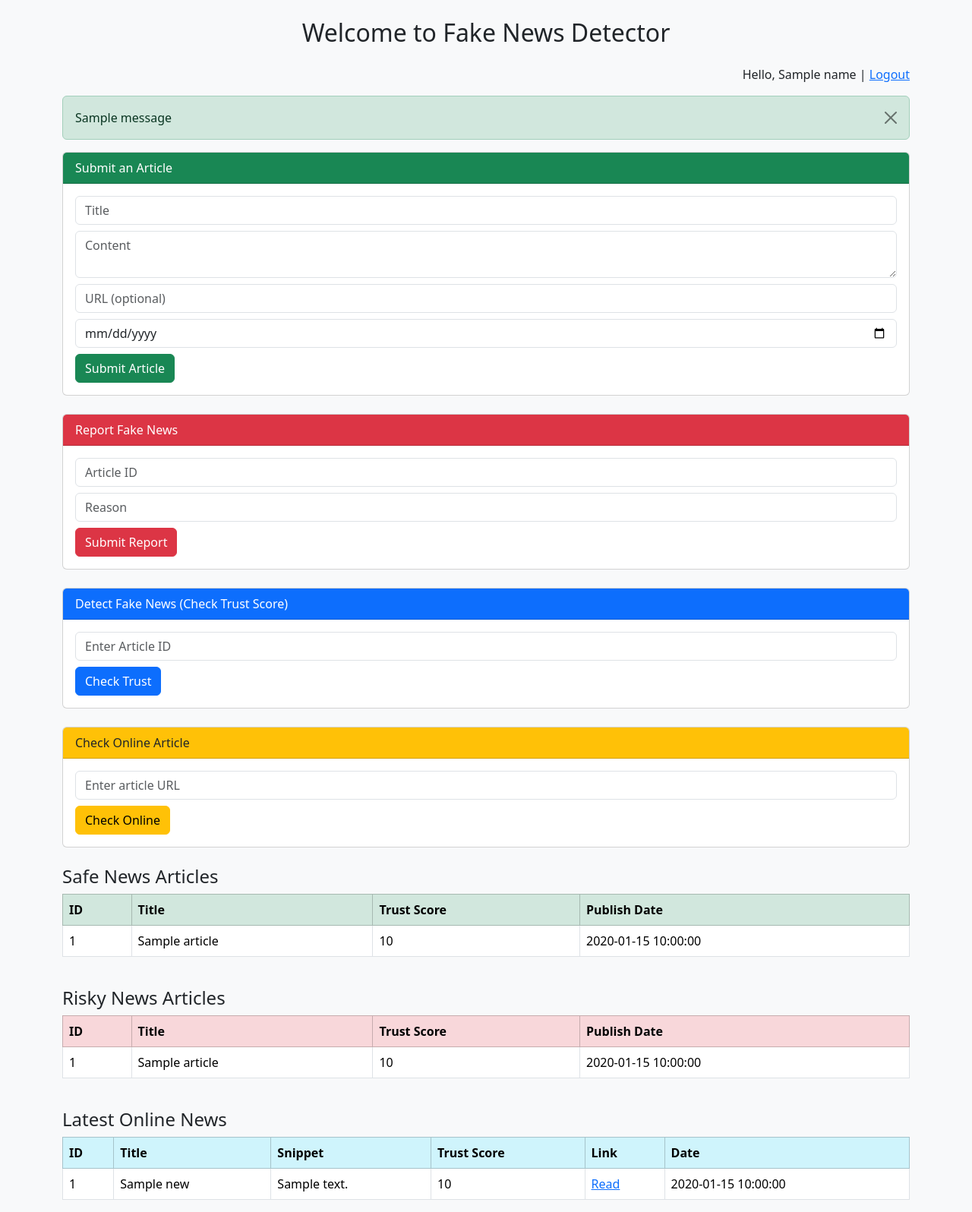
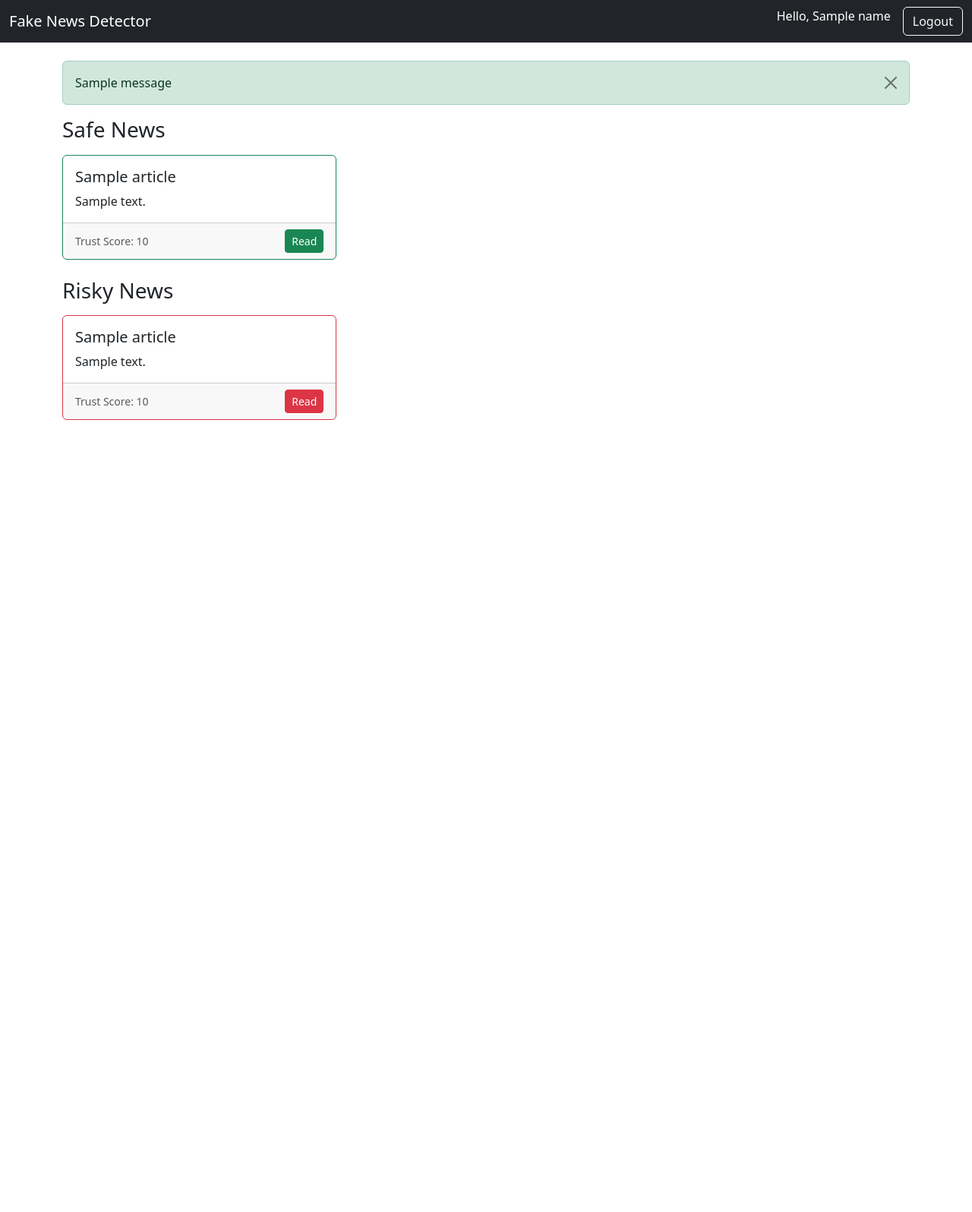
Before and after one commit to elder0209/myflaskapp, a Flask app: template templates/index.html in a window 1280 px wide. Shown: the whole page at 76% size. After the commit the page ends 553 px from the top, so only its background shows below. Run offline with Flask 3, Linux system fonts and the light colour scheme; the template is opened without the code that fills it: most values are stand-ins (such as "Sample title", 1, 10 or a date in 2020); one stand-in notice (Sample message) is shown.

Commit message:
Update index.html

```diff
--- a/templates/index.html
+++ b/templates/index.html
@@ -1,158 +1,73 @@
 <!DOCTYPE html>
-<html lang="en">
+<html>
 <head>
-    <meta charset="UTF-8">
     <title>Fake News Detector</title>
     <link href="https://cdn.jsdelivr.net/npm/bootstrap@5.3.2/dist/css/bootstrap.min.css" rel="stylesheet">
 </head>
-<body class="bg-light">
+<body>
+<nav class="navbar navbar-expand-lg navbar-dark bg-dark">
+    <div class="container-fluid">
+        <a class="navbar-brand" href="#">Fake News Detector</a>
+        <div class="collapse navbar-collapse">
+            <ul class="navbar-nav ms-auto">
+                <li class="nav-item">
+                    <span class="navbar-text text-white me-3">Hello, {{ name }}</span>
+                </li>
+                <li class="nav-item">
+                    <a class="btn btn-outline-light" href="{{ url_for('logout') }}">Logout</a>
+                </li>
+            </ul>
+        </div>
+    </div>
+</nav>
+
 <div class="container mt-4">
-    <h2 class="text-center mb-4">Welcome to Fake News Detector</h2>
-    <p class="text-end">Hello, {{ name }} | <a href="{{ url_for('logout') }}">Logout</a></p>
 
-    <!-- Flash Messages -->
     {% with messages = get_flashed_messages(with_categories=true) %}
       {% if messages %}
-        {% for category, msg in messages %}
-          <div class="alert alert-{{ category }} alert-dismissible fade show" role="alert">
-              {{ msg }}
-              <button type="button" class="btn-close" data-bs-dismiss="alert" aria-label="Close"></button>
+        {% for category, message in messages %}
+          <div class="alert alert-{{ category }} alert-dismissible fade show">
+            {{ message }}
+            <button type="button" class="btn-close" data-bs-dismiss="alert"></button>
           </div>
         {% endfor %}
       {% endif %}
     {% endwith %}
 
-    <!-- Article Submission Form -->
-    <div class="card mb-4">
-        <div class="card-header bg-success text-white">Submit an Article</div>
-        <div class="card-body">
-            <form method="POST" action="{{ url_for('add_article') }}">
-                <input type="text" name="title" class="form-control mb-2" placeholder="Title" required>
-                <textarea name="content" class="form-control mb-2" placeholder="Content" required></textarea>
-                <input type="text" name="url" class="form-control mb-2" placeholder="URL (optional)">
-                <input type="date" name="publish_date" class="form-control mb-2" required>
-                <input type="submit" class="btn btn-success" value="Submit Article">
-            </form>
+    <h3 class="mb-3">Safe News</h3>
+    <div class="row row-cols-1 row-cols-md-3 g-3 mb-4">
+        {% for article in safe_news %}
+        <div class="col">
+            <div class="card h-100 border-success">
+                <div class="card-body">
+                    <h5 class="card-title">{{ article.title }}</h5>
+                    <p class="card-text">{{ article.content }}</p>
+                </div>
+                <div class="card-footer d-flex justify-content-between align-items-center">
+                    <small class="text-muted">Trust Score: {{ article.trust_score }}</small>
+                    <a href="{{ article.url }}" target="_blank" class="btn btn-sm btn-success">Read</a>
+                </div>
+            </div>
         </div>
+        {% endfor %}
     </div>
 
-    <!-- Report Fake News Form -->
-    <div class="card mb-4">
-        <div class="card-header bg-danger text-white">Report Fake News</div>
-        <div class="card-body">
-            <form method="POST" action="{{ url_for('report_article') }}">
-                <input type="number" name="article_id" class="form-control mb-2" placeholder="Article ID" required>
-                <input type="text" name="reason" class="form-control mb-2" placeholder="Reason" required>
-                <input type="submit" class="btn btn-danger" value="Submit Report">
-            </form>
+    <h3 class="mb-3">Risky News</h3>
+    <div class="row row-cols-1 row-cols-md-3 g-3">
+        {% for article in risky_news %}
+        <div class="col">
+            <div class="card h-100 border-danger">
+                <div class="card-body">
+                    <h5 class="card-title">{{ article.title }}</h5>
+                    <p class="card-text">{{ article.content }}</p>
+                </div>
+                <div class="card-footer d-flex justify-content-between align-items-center">
+                    <small class="text-muted">Trust Score: {{ article.trust_score }}</small>
+                    <a href="{{ article.url }}" target="_blank" class="btn btn-sm btn-danger">Read</a>
+                </div>
+            </div>
         </div>
-    </div>
-
-    <!-- Detect Trust Score -->
-    <div class="card mb-4">
-        <div class="card-header bg-primary text-white">Detect Fake News (Check Trust Score)</div>
-        <div class="card-body">
-            <form method="POST" action="{{ url_for('check_trust') }}">
-                <input type="number" name="article_id" class="form-control mb-2" placeholder="Enter Article ID" required>
-                <input type="submit" class="btn btn-primary" value="Check Trust">
-            </form>
-        </div>
-    </div>
-
-    <!-- Check Online Article -->
-    <div class="card mb-4">
-        <div class="card-header bg-warning text-dark">Check Online Article</div>
-        <div class="card-body">
-            <form method="POST" action="{{ url_for('check_online') }}">
-                <input type="text" name="url_link" class="form-control mb-2" placeholder="Enter article URL" required>
-                <input type="submit" class="btn btn-warning" value="Check Online">
-            </form>
-        </div>
-    </div>
-
-    <!-- Safe News Table -->
-    <h4 class="mt-4">Safe News Articles</h4>
-    <div class="table-responsive">
-        <table class="table table-bordered table-hover">
-            <thead class="table-success">
-                <tr>
-                    <th>ID</th>
-                    <th>Title</th>
-                    <th>Trust Score</th>
-                    <th>Publish Date</th>
-                </tr>
-            </thead>
-            <tbody>
-                {% for article in safe_news %}
-                <tr>
-                    <td>{{ article.article_id }}</td>
-                    <td>{{ article.title }}</td>
-                    <td>{{ article.trust_score }}</td>
-                    <td>{{ article.publish_date }}</td>
-                </tr>
-                {% endfor %}
-            </tbody>
-        </table>
-    </div>
-
-    <!-- Risky News Table -->
-    <h4 class="mt-4">Risky News Articles</h4>
-    <div class="table-responsive">
-        <table class="table table-bordered table-hover">
-            <thead class="table-danger">
-                <tr>
-                    <th>ID</th>
-                    <th>Title</th>
-                    <th>Trust Score</th>
-                    <th>Publish Date</th>
-                </tr>
-            </thead>
-            <tbody>
-                {% for article in risky_news %}
-                <tr>
-                    <td>{{ article.article_id }}</td>
-                    <td>{{ article.title }}</td>
-                    <td>{{ article.trust_score }}</td>
-                    <td>{{ article.publish_date }}</td>
-                </tr>
-                {% endfor %}
-            </tbody>
-        </table>
-    </div>
-
-    <!-- Latest Online News Table -->
-    <h4 class="mt-4">Latest Online News</h4>
-    <div class="table-responsive">
-        <table class="table table-bordered table-hover">
-            <thead class="table-info">
-                <tr>
-                    <th>ID</th>
-                    <th>Title</th>
-                    <th>Snippet</th>
-                    <th>Trust Score</th>
-                    <th>Link</th>
-                    <th>Date</th>
-                </tr>
-            </thead>
-            <tbody>
-                {% if latest_online %}
-                    {% for news in latest_online %}
-                    <tr>
-                        <td>{{ news.article_id }}</td>
-                        <td>{{ news.title }}</td>
-                        <td>{{ news.content }}</td>
-                        <td>{{ news.trust_score }}</td>
-                        <td><a href="{{ news.url }}" target="_blank">Read</a></td>
-                        <td>{{ news.publish_date }}</td>
-                    </tr>
-                    {% endfor %}
-                {% else %}
-                    <tr>
-                        <td colspan="6" class="text-center">No latest online news available.</td>
-                    </tr>
-                {% endif %}
-            </tbody>
-        </table>
+        {% endfor %}
     </div>
 
 </div>
```
